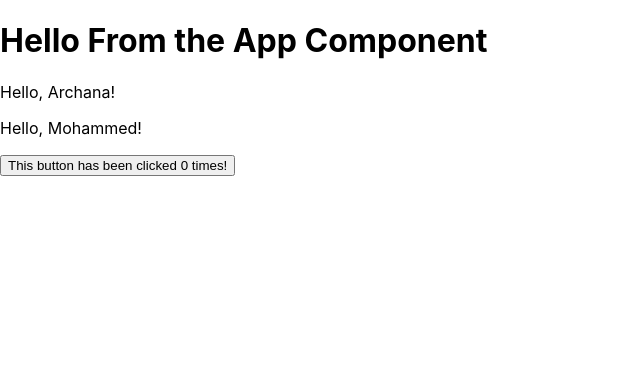
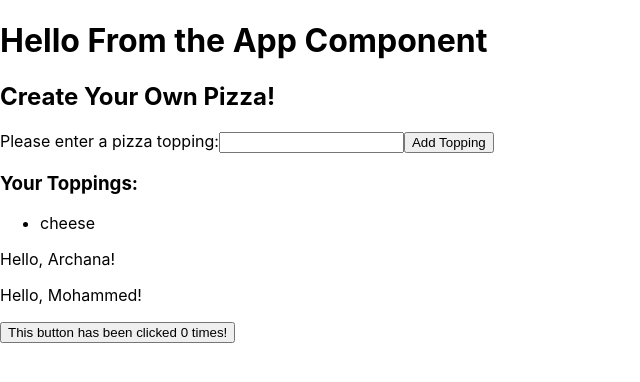
Before and after one commit to WarrenUhrich/lighthouse-labs-immutable-update-patterns, a React (Create React App) app in the folder demo-app/: page / in a window 1280 px wide. Shown: the top 382 px of the page, without its empty margins (0-640 px from the left). Built offline with nearby package versions, Linux system fonts and the light colour scheme; the HTML template or start-up script is replaced by a standard one.

Commit message:
Add Pizza component; display toppings

```diff
--- a/demo-app/src/App.js
+++ b/demo-app/src/App.js
@@ -1,10 +1,12 @@
 import Hello from './components/Hello';
 import Counter from './components/Counter';
+import Pizza from './components/Pizza';
 
 function App() {
   return (
     <>
       <h1>Hello From the App Component</h1>
+      <Pizza />
       <Hello name="Archana" />
       <Hello name="Mohammed" />
       <Counter />
--- /dev/null
+++ b/demo-app/src/components/Pizza.jsx
@@ -0,0 +1,22 @@
+import { useState } from 'react';
+
+const Pizza = () => {
+    const [toppings, setToppings] = useState(['cheese']);
+
+    const toppingsListItems = toppings.map((topping, index) => {
+        return <li key={index}>{topping}</li>;
+    });
+
+    return(
+        <>
+            <h2>Create Your Own Pizza!</h2>
+            <label htmlFor="new-topping">Please enter a pizza topping:</label>
+            <input id="new-topping" type="text" />
+            <button>Add Topping</button>
+            <h3>Your Toppings:</h3>
+            <ul>{toppingsListItems}</ul>
+        </>
+    );
+};
+
+export default Pizza;
```
